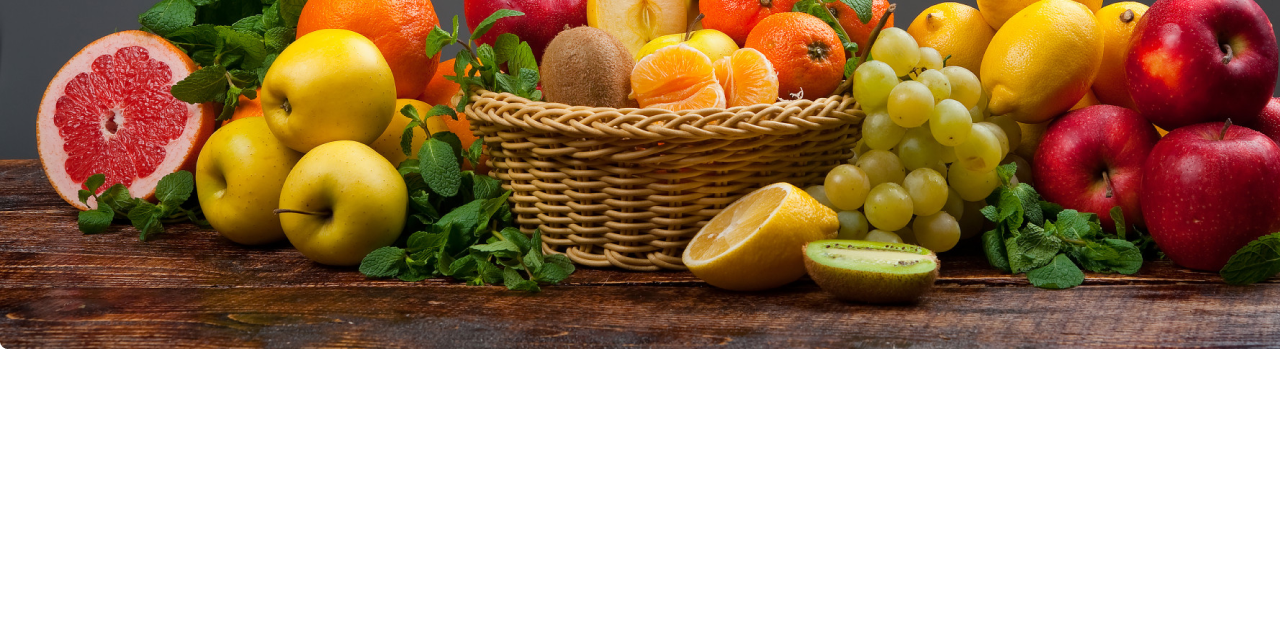
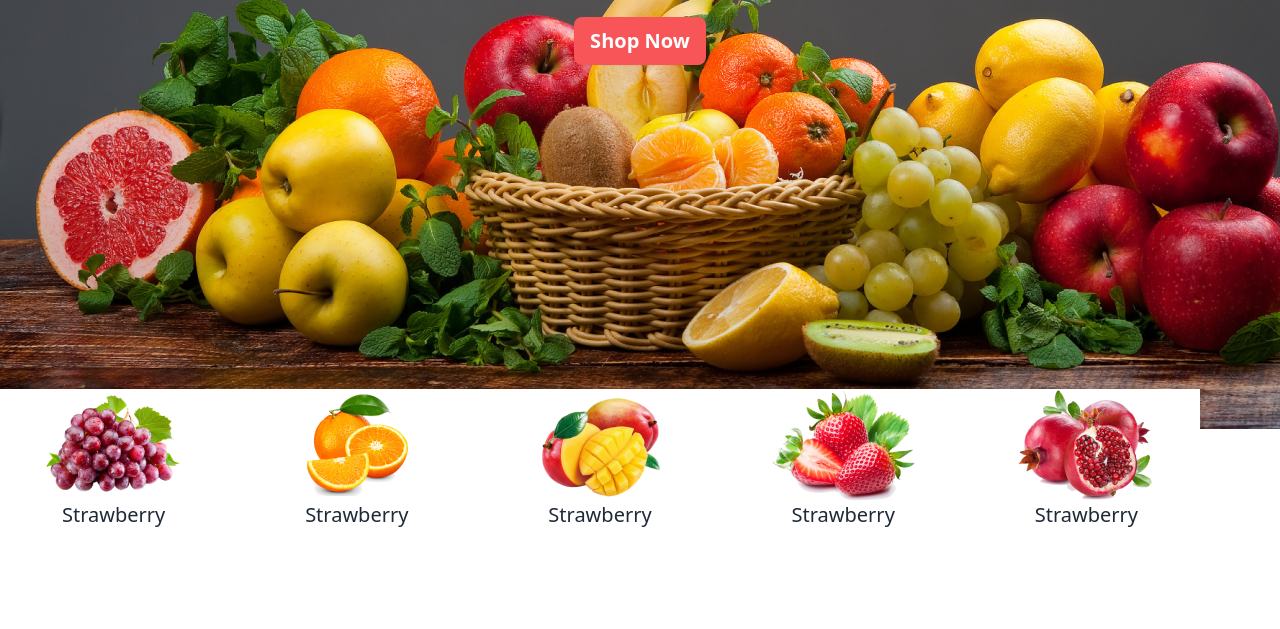
Before and after one commit to utpalsharma630/Fruits, a plain HTML site: page index.html in a window 1280 px wide. Shown: the part 383-1012 px from the top of the page. Before the commit the page ends 932 px from the top, so only its background shows below. Drawn offline with nearby package versions, Linux system fonts and the light colour scheme.

Commit message:
banner section

```diff
--- a/index.html
+++ b/index.html
@@ -41,8 +41,34 @@
         </nav>
     </header>
     <main class="container mx-auto">
-        <section class="w-full h-screen bg-no-repeat" style="background-image: url('images/banner.png');">
-
+        <section class="relative">
+            <div class=" mt-20 h-screen bg-no-repeat text-center space-y-5 text-white" style="background-image: url('images/banner.png');">
+                <h2 class="text-7xl font-extrabold pt-12">Exotic tastes at your doorstep</h2>
+                <p class="text-xl font-medium">We supply highly quality organic products</p>
+                <button class="btn bg-[#F85559] text-xl font-extrabold border-none text-white">Shop Now</button>
+            </div>
+            <div class="grid grid-cols-5 justify-center items-center gap-4 bg-white w-[1200px] mx-auto -mt-60 absolute">
+                <div class="w-auto mx-auto">
+                    <img src="images/img-1.png" alt="">
+                    <h2 class="text-xl font-medium text-center">Strawberry</h2>
+                </div>
+                 <div class="w-auto mx-auto">
+                    <img src="images/img-2.png" alt="">
+                    <h2 class="text-xl font-medium text-center">Strawberry</h2>
+                </div>
+                <div class="w-auto mx-auto">
+                    <img src="images/img-3.png" alt="">
+                    <h2 class="text-xl font-medium text-center" >Strawberry</h2>
+                </div>
+                <div class="w-auto mx-auto">
+                    <img src="images/img-4.png" alt="">
+                    <h2 class="text-xl font-medium text-center">Strawberry</h2>
+                </div>
+                <div class="w-auto mx-auto">
+                    <img src="images/img-5.png" alt="">
+                    <h2 class="text-xl font-medium text-center">Strawberry</h2>
+                </div>
+            </div>
         </section>
     </main>
     <footer class="container mx-auto">
```
